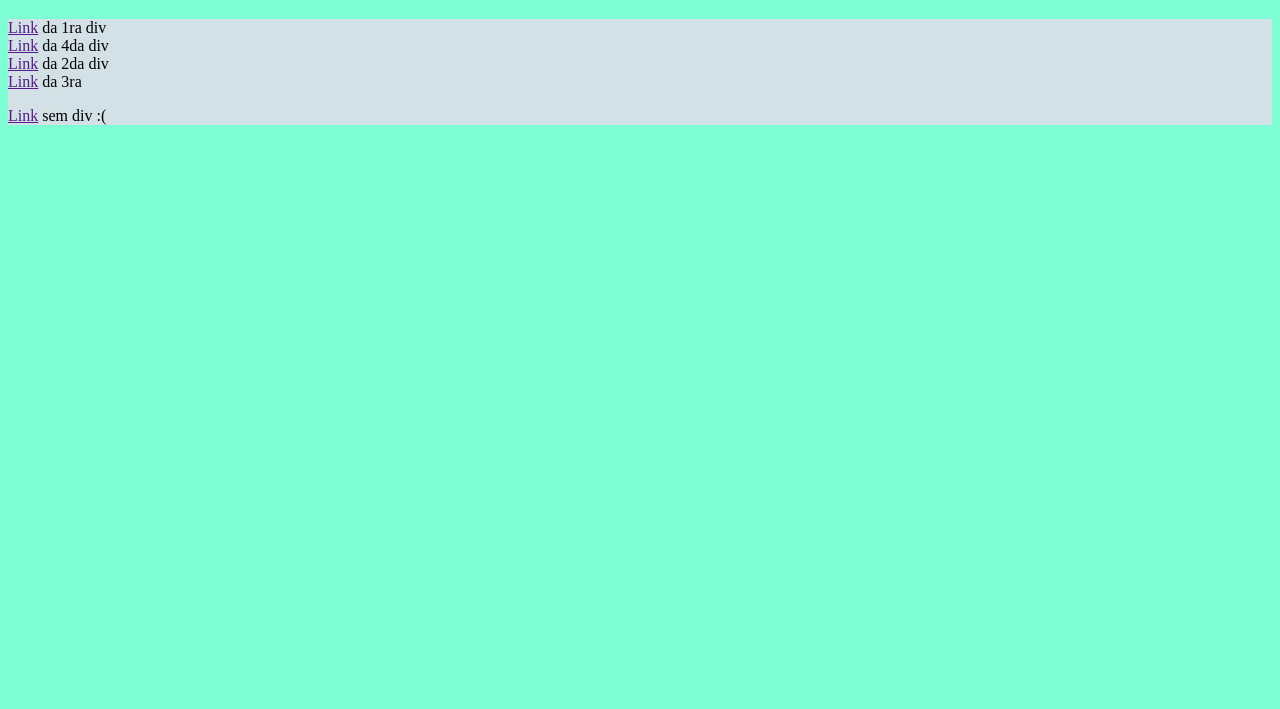
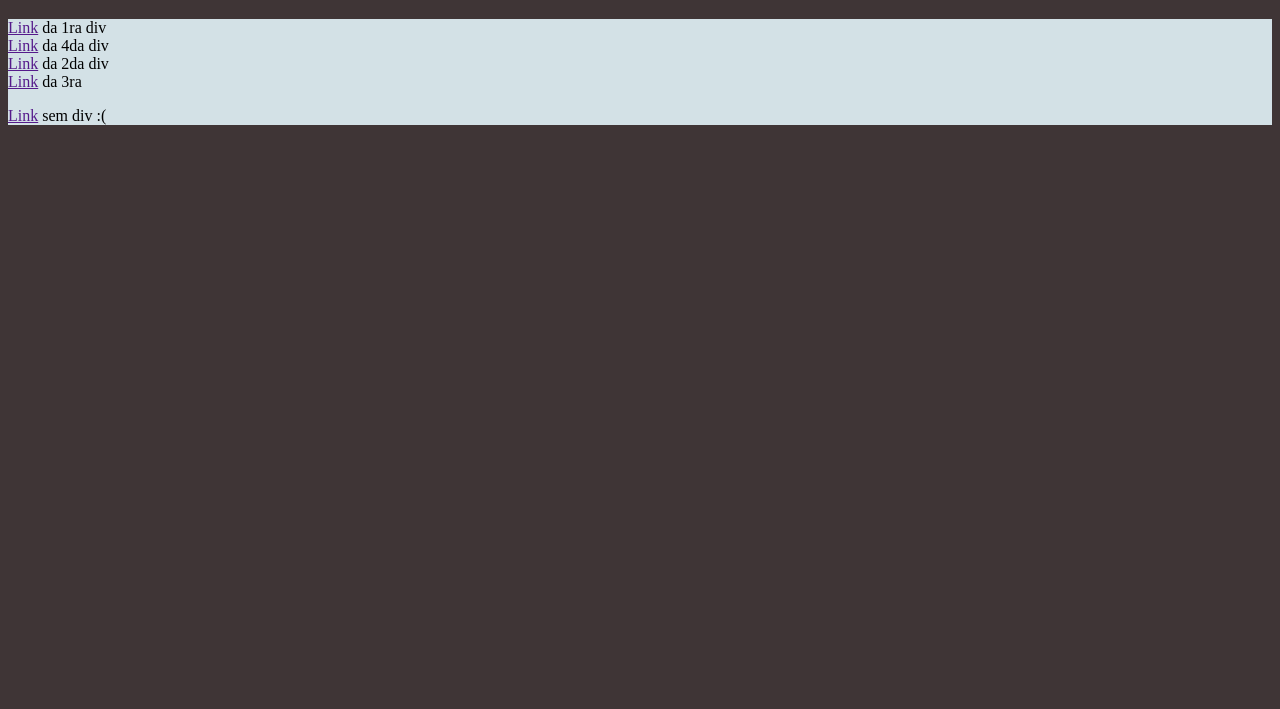
Before and after one commit to nadiaesde/aula_cssnoite, a plain HTML site: page index.html in a window 1280 px wide. Shown: the part 91-800 px from the top of the page. Drawn offline with Linux system fonts and the light colour scheme.

Commit message:
troca cor body

```diff
--- a/style.css
+++ b/style.css
@@ -1,7 +1,6 @@
 h1{
       font-style: oblique;
-
-}
+   }
 .titulo_da_aula{
     color: rgb(17, 17, 16);
     font-size: 36px;
@@ -14,5 +13,5 @@ div{
     border-color: black;
 }
 body{
-    background-color: aquamarine;
+    background-color: rgb(63, 53, 54);
     }
```
